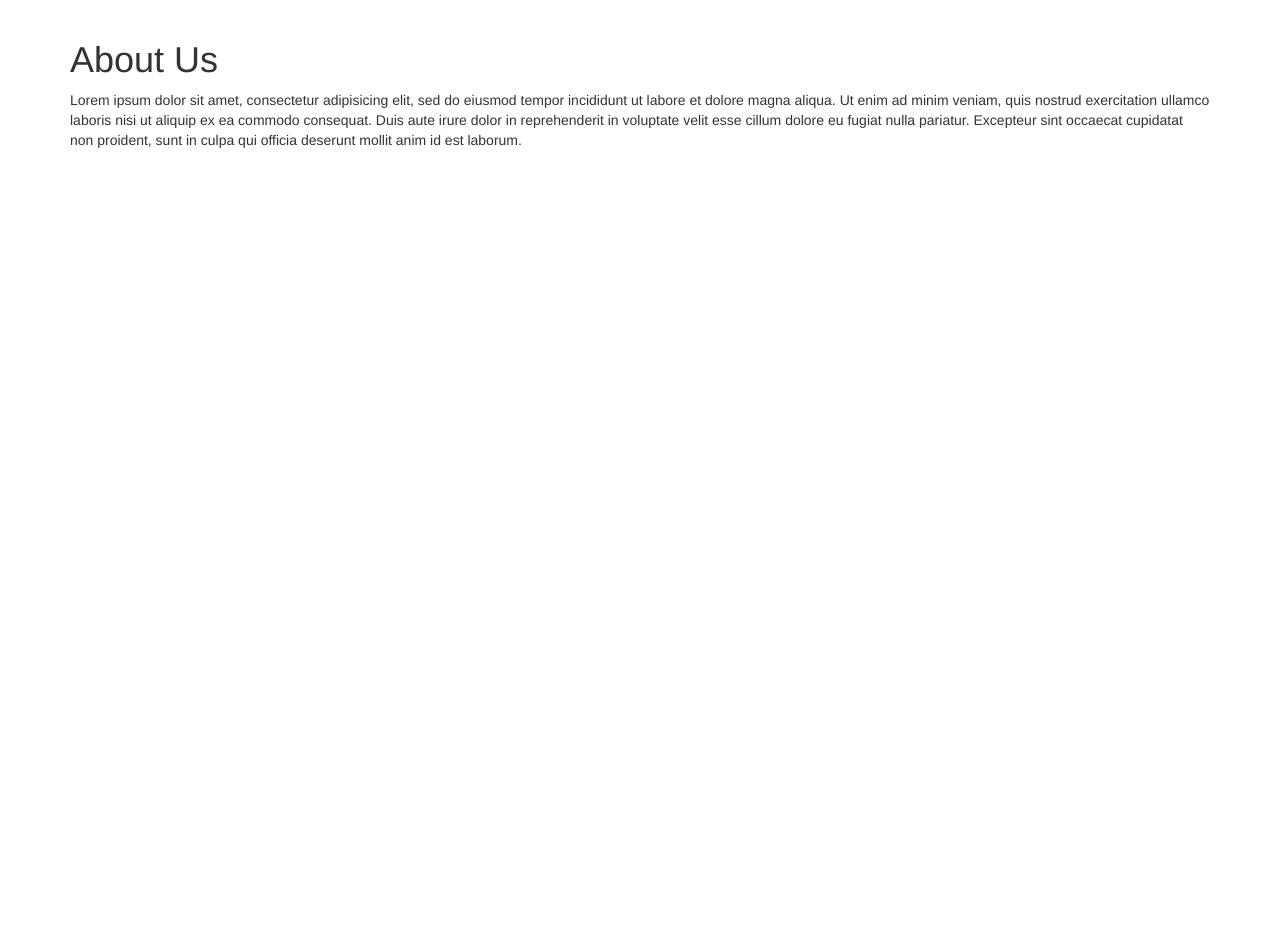
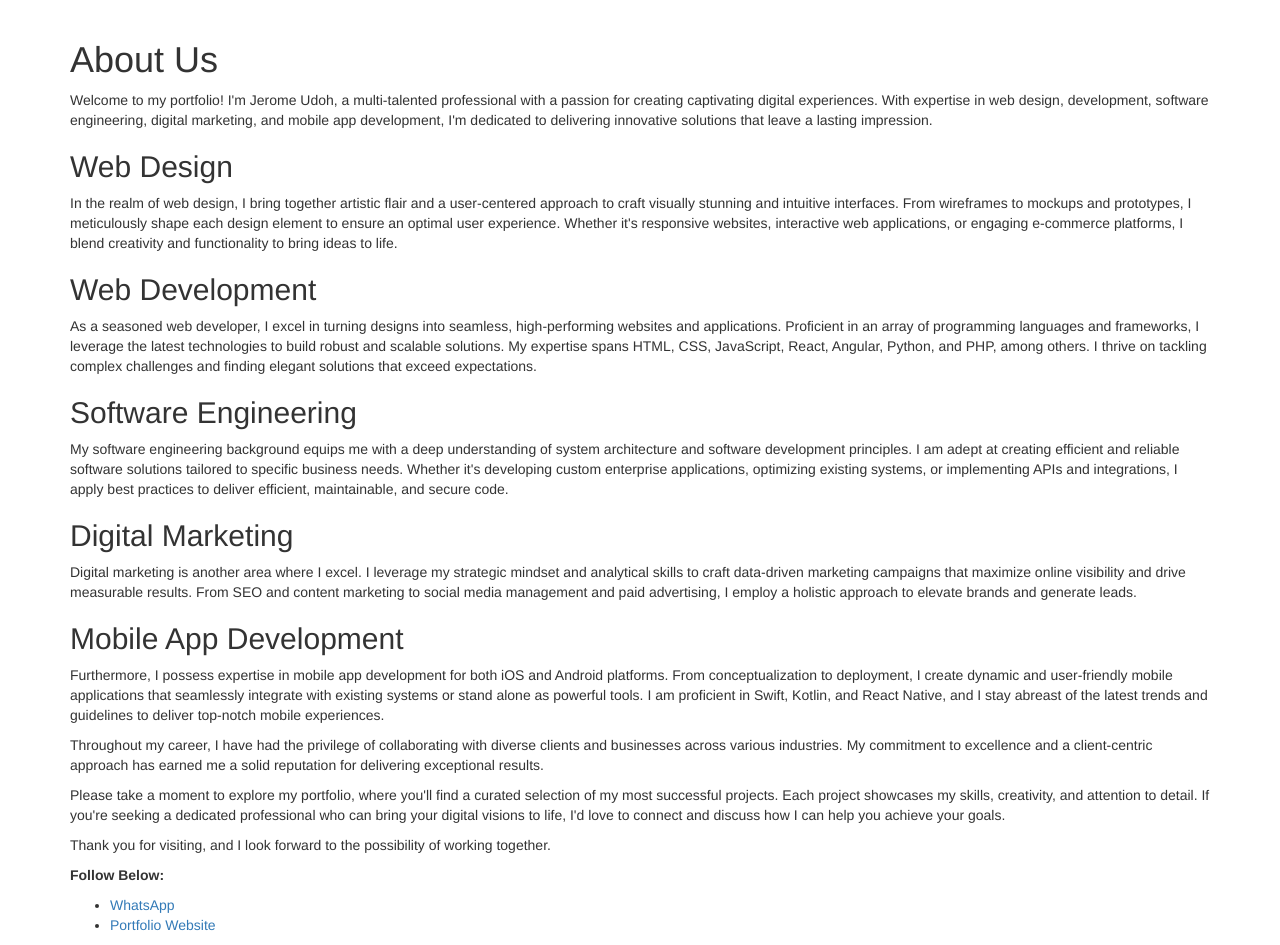
Before and after one commit to Sokhohlo/MyFlaskApp, a Flask app: page /about in a window 1280 px wide. Shown: the part 52-997 px from the top of the page. Before the commit the page ends 200 px from the top, so only its background shows below. Run offline with Flask 3, Linux system fonts and the light colour scheme; some libraries are stand-ins or nearby versions.

Commit message:
Update about.html

```diff
--- a/templates/about.html
+++ b/templates/about.html
@@ -2,5 +2,32 @@
 
 {% block body %}
   <h1>About Us</h1>
-  <p>Lorem ipsum dolor sit amet, consectetur adipisicing elit, sed do eiusmod tempor incididunt ut labore et dolore magna aliqua. Ut enim ad minim veniam, quis nostrud exercitation ullamco laboris nisi ut aliquip ex ea commodo consequat. Duis aute irure dolor in reprehenderit in voluptate velit esse cillum dolore eu fugiat nulla pariatur. Excepteur sint occaecat cupidatat non proident, sunt in culpa qui officia deserunt mollit anim id est laborum.</p>
+  <p>Welcome to my portfolio! I'm Jerome Udoh, a multi-talented professional with a passion for creating captivating digital experiences. With expertise in web design, development, software engineering, digital marketing, and mobile app development, I'm dedicated to delivering innovative solutions that leave a lasting impression.</p>
+
+  <h2>Web Design</h2>
+  <p>In the realm of web design, I bring together artistic flair and a user-centered approach to craft visually stunning and intuitive interfaces. From wireframes to mockups and prototypes, I meticulously shape each design element to ensure an optimal user experience. Whether it's responsive websites, interactive web applications, or engaging e-commerce platforms, I blend creativity and functionality to bring ideas to life.</p>
+
+  <h2>Web Development</h2>
+  <p>As a seasoned web developer, I excel in turning designs into seamless, high-performing websites and applications. Proficient in an array of programming languages and frameworks, I leverage the latest technologies to build robust and scalable solutions. My expertise spans HTML, CSS, JavaScript, React, Angular, Python, and PHP, among others. I thrive on tackling complex challenges and finding elegant solutions that exceed expectations.</p>
+
+  <h2>Software Engineering</h2>
+  <p>My software engineering background equips me with a deep understanding of system architecture and software development principles. I am adept at creating efficient and reliable software solutions tailored to specific business needs. Whether it's developing custom enterprise applications, optimizing existing systems, or implementing APIs and integrations, I apply best practices to deliver efficient, maintainable, and secure code.</p>
+
+  <h2>Digital Marketing</h2>
+  <p>Digital marketing is another area where I excel. I leverage my strategic mindset and analytical skills to craft data-driven marketing campaigns that maximize online visibility and drive measurable results. From SEO and content marketing to social media management and paid advertising, I employ a holistic approach to elevate brands and generate leads.</p>
+
+  <h2>Mobile App Development</h2>
+  <p>Furthermore, I possess expertise in mobile app development for both iOS and Android platforms. From conceptualization to deployment, I create dynamic and user-friendly mobile applications that seamlessly integrate with existing systems or stand alone as powerful tools. I am proficient in Swift, Kotlin, and React Native, and I stay abreast of the latest trends and guidelines to deliver top-notch mobile experiences.</p>
+
+  <p>Throughout my career, I have had the privilege of collaborating with diverse clients and businesses across various industries. My commitment to excellence and a client-centric approach has earned me a solid reputation for delivering exceptional results.</p>
+
+  <p>Please take a moment to explore my portfolio, where you'll find a curated selection of my most successful projects. Each project showcases my skills, creativity, and attention to detail. If you're seeking a dedicated professional who can bring your digital visions to life, I'd love to connect and discuss how I can help you achieve your goals.</p>
+
+  <p>Thank you for visiting, and I look forward to the possibility of working together.</p>
+
+  <p><strong>Follow Below:</strong></p>
+  <ul>
+    <li><a href="https://wa.me/c/2348088221162">WhatsApp</a></li>
+    <li><a href="https://jubass.com.ng/">Portfolio Website</a></li>
+  </ul>
 {% endblock %}
```
